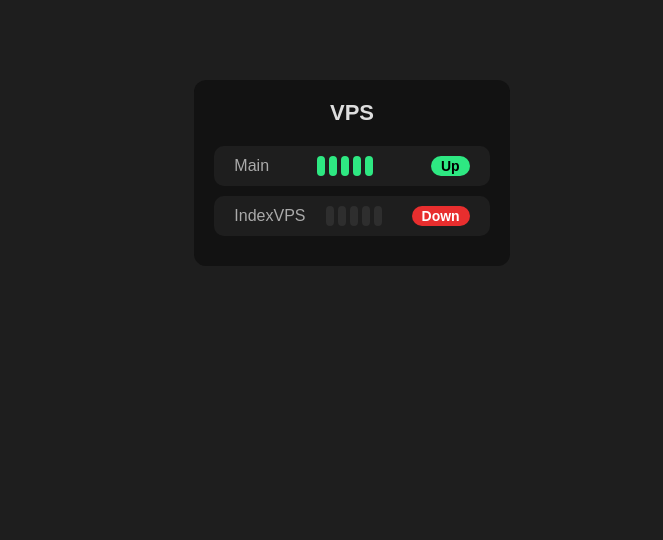
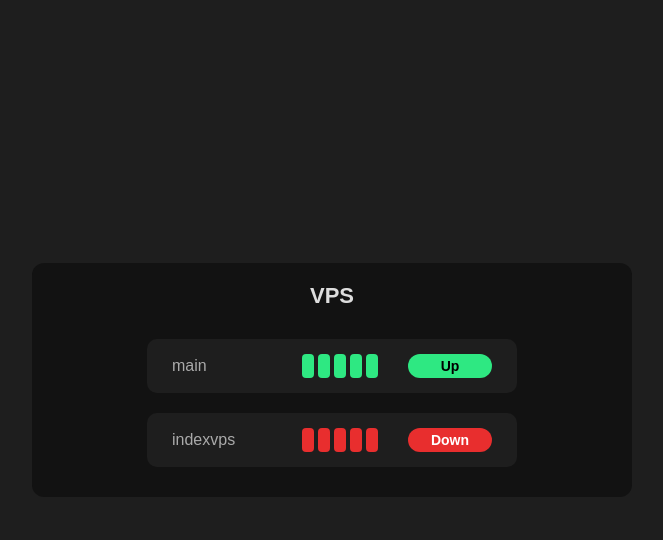
Before and after one commit to lubro0/PlanetStatus, a plain HTML site: page index.html in a window 1280 px wide. Shown: the whole page, without its empty margins (308-971 px from the left). Drawn offline with Linux system fonts and the light colour scheme.

Commit message:
Update index.html

```diff
--- a/index.html
+++ b/index.html
@@ -16,18 +16,22 @@
       display: flex;
       flex-direction: column;
       align-items: center;
-      justify-content: start;
-      padding: 40px;
+      justify-content: center;
       box-sizing: border-box;
+    }
+    #status-container {
+      width: 100%;
+      max-width: 600px;
     }
     .category {
       margin-bottom: 40px;
-      width: 100%;
-      max-width: 600px;
       background: #121212;
       padding: 20px;
       border-radius: 12px;
       text-align: center;
+      display: flex;
+      flex-direction: column;
+      align-items: center;
     }
     .category h2 {
       margin: 0 0 20px 0;
@@ -37,41 +41,67 @@
     .monitor {
       display: flex;
       align-items: center;
-      justify-content: space-between;
+      justify-content: center;
       background: #1e1e1e;
-      padding: 10px 20px;
+      padding: 15px 25px;
       border-radius: 10px;
       margin: 10px 0;
+      gap: 20px;
+      cursor: pointer;
+      min-width: 320px;
+      user-select: none;
+      transition: background-color 0.3s ease;
+    }
+    .monitor:hover {
+      background-color: #333;
     }
     .monitor-name {
       font-size: 16px;
       color: #aaa;
+      flex: 1;
+      text-align: left;
     }
     .bars {
       display: flex;
       gap: 4px;
     }
     .bar {
-      width: 8px;
-      height: 20px;
+      width: 12px;
+      height: 24px;
       background-color: #2e2e2e;
       border-radius: 4px;
+      transition: background-color 0.3s ease;
     }
-    .bar.online {
+    .bar.red {
+      background-color: #e82e2e;
+    }
+    .bar.green {
       background-color: #2ee882;
     }
+    .bar.yellow {
+      background-color: #e8d82e;
+    }
     .status-label {
-      background-color: #2ee882;
-      color: #000;
-      padding: 2px 10px;
+      padding: 4px 14px;
       border-radius: 9999px;
       font-weight: bold;
       font-size: 14px;
       margin-left: 10px;
+      min-width: 56px;
+      text-align: center;
+      user-select: none;
     }
-    .status-label.down {
+    .status-label.red {
       background-color: #e82e2e;
       color: #fff;
+    }
+    .status-label.green {
+      background-color: #2ee882;
+      color: #000;
+    }
+    .status-label.yellow {
+      background-color: #e8d82e;
+      color: #000;
     }
   </style>
 </head>
@@ -79,6 +109,22 @@
   <div id="status-container"></div>
 
   <script>
+    const statusColors = {
+      red: 'red',
+      green: 'green',
+      yellow: 'yellow',
+      up: 'green',
+      down: 'red',
+      warning: 'yellow'
+    };
+
+    const statuses = ['red', 'green', 'yellow'];
+
+    function nextStatus(current) {
+      const index = statuses.indexOf(current);
+      return statuses[(index + 1) % statuses.length];
+    }
+
     async function loadStatus() {
       const response = await fetch('status.txt');
       const text = await response.text();
@@ -99,9 +145,13 @@
           categoryDiv.appendChild(h2);
           container.appendChild(categoryDiv);
         } else if(currentCategory && line.includes('=')) {
-          const [monitorName, status] = line.split('=').map(s => s.trim());
+          let [monitorName, status] = line.split('=').map(s => s.trim().toLowerCase());
+
+          if(!statusColors[status]) status = 'red';
+
           const monitorDiv = document.createElement('div');
           monitorDiv.classList.add('monitor');
+          monitorDiv.dataset.status = status;
 
           const nameDiv = document.createElement('div');
           nameDiv.classList.add('monitor-name');
@@ -112,23 +162,31 @@
 
           for(let i=0; i<5; i++) {
             const bar = document.createElement('div');
-            bar.classList.add('bar');
-            if(status.toLowerCase() === 'up') bar.classList.add('online');
+            bar.classList.add('bar', statusColors[status]);
             barsDiv.appendChild(bar);
           }
 
           const statusLabel = document.createElement('div');
-          statusLabel.classList.add('status-label');
-          if(status.toLowerCase() === 'up') {
-            statusLabel.textContent = 'Up';
-          } else {
-            statusLabel.textContent = 'Down';
-            statusLabel.classList.add('down');
-          }
+          statusLabel.classList.add('status-label', statusColors[status]);
+          statusLabel.textContent = status.charAt(0).toUpperCase() + status.slice(1);
 
           monitorDiv.appendChild(nameDiv);
           monitorDiv.appendChild(barsDiv);
           monitorDiv.appendChild(statusLabel);
+
+          monitorDiv.addEventListener('click', () => {
+            let currentStatus = monitorDiv.dataset.status;
+            let newStatus = nextStatus(currentStatus);
+            monitorDiv.dataset.status = newStatus;
+
+            statusLabel.textContent = newStatus.charAt(0).toUpperCase() + newStatus.slice(1);
+            statusLabel.className = 'status-label ' + statusColors[newStatus];
+
+            barsDiv.querySelectorAll('.bar').forEach(bar => {
+              bar.className = 'bar ' + statusColors[newStatus];
+            });
+          });
+
           categoryDiv.appendChild(monitorDiv);
         }
       });
```
